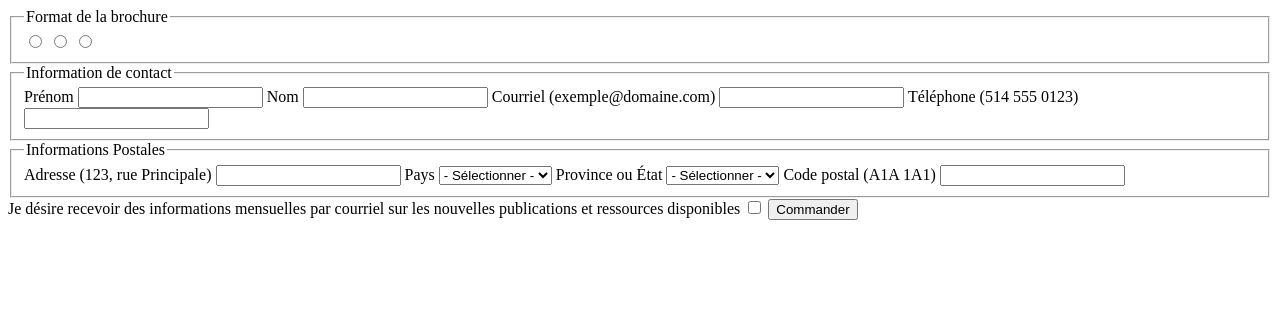
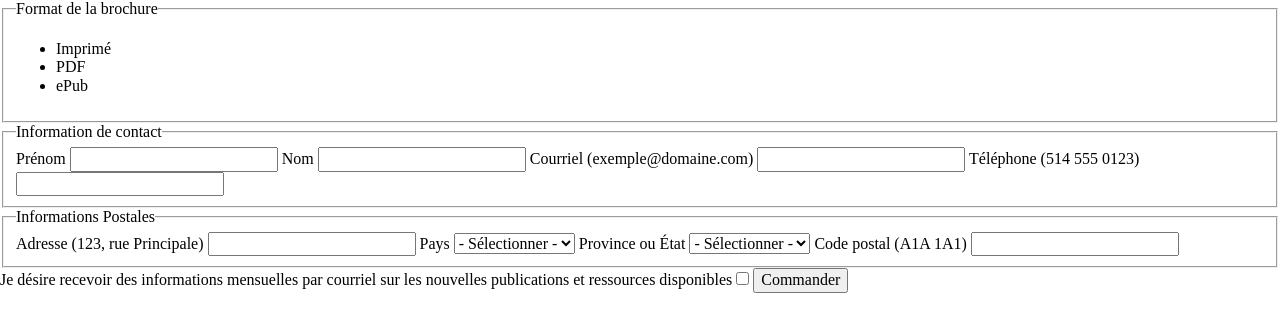
Before and after one commit to integration2/TP3---Jose-Hoyos, a plain HTML site: page index.html in a window 1280 px wide. Drawn offline with Linux system fonts and the light colour scheme.

Commit message:
Corrections formulaire

```diff
--- a/css/style.css
+++ b/css/style.css
@@ -101,3 +101,7 @@ img {
 .icone--erreur {
     background-position: 99px 0;
 }
+
+.format-brochure__label {
+    display: block;
+}
--- a/index.html
+++ b/index.html
@@ -3,35 +3,51 @@
     <head>
         <meta charset="UTF-8" />
         <meta name="viewport" content="width=device-width, initial-scale=1.0" />
+        <link rel="stylesheet" href="css/style.css">
+        <link rel="stylesheet" href="css/normalize.css">
         <title>Commander une brochure gratuite</title>
     </head>
     <body>
         <form action="index.html" method="get">
             <fieldset id="format-brochure">
                 <legend id="format_brochure__titre">Format de la brochure</legend>
-                <input type="radio" name="format-brochure__type" id="format-brochure__imprime">
-                <input type="radio" name="format-brochure__type" id="format-brochure__pdf">
-                <input type="radio" name="format-brochure__type" id="format-brochure__epub">
+                <ul>
+                    <li>
+                        <input type="radio" name="format-brochure__type" id="format-brochure__imprime" value="imprime" class="screen-reader-only">
+                        <label for="format-brochure__imprime" class="format-brochure__label">Imprimé</label>
+                    </li>
+                    <li>
+                        <input type="radio" name="format-brochure__type" id="format-brochure__pdf" value="pdf" class="screen-reader-only">
+                        <label for="format-brochure__pdf" class="format-brochure__label">PDF</label>
+                    </li>
+                    <li>
+                        <input type="radio" name="format-brochure__type" id="format-brochure__epub" value="epub" class="screen-reader-only">
+                        <label for="format-brochure__epub" class="format-brochure__label">ePub</label>
+                    </li>
+                </ul>
+
             </fieldset>
 
             <fieldset id="informations-contact">
                 <legend id="information-contact__titre">Information de contact</legend>
+
                 <label for="prenom">Prénom</label>
                 <input type="text" name="prenom" id="information-contact__prenom">
 
                 <label for="nom">Nom</label>
                 <input type="text" name="nom" id="information-contact__nom">
 
-                <label for="courriel">Courriel (exemple@domaine.com)</label>
+                <label for="courriel">Courriel <span>(exemple@domaine.com)</span></label>
                 <input type="email" name="courriel" id="information-contact__courriel">
 
-                <label for="telephone">Téléphone (514 555 0123)</label>
+                <label for="telephone">Téléphone <span>(514 555 0123)</span></label>
                 <input type="tel" name="telephone" id="information-contact__telephone">
             </fieldset>
 
             <fieldset id="informations-postales">
                 <legend id="informations-postales">Informations Postales</legend>
-                <label for="adresse">Adresse (123, rue Principale)</label>
+
+                <label for="adresse">Adresse <span>(123, rue Principale)</span></label>
                 <input type="text" name="adresse" id="informations-postales__adresse">
 
                 <label for="pays">Pays</label>
@@ -55,7 +71,7 @@
                 <input type="checkbox" name="infolettre" id="infolettre-checkbox">
             </filedset>
 
-            <button name="btnCommander" value="Commander" type="submit" formnovalidate>
+            <button name="btnCommander" value="Commander". formnovalidate>
                 Commander
             </button>
         </form>
```
